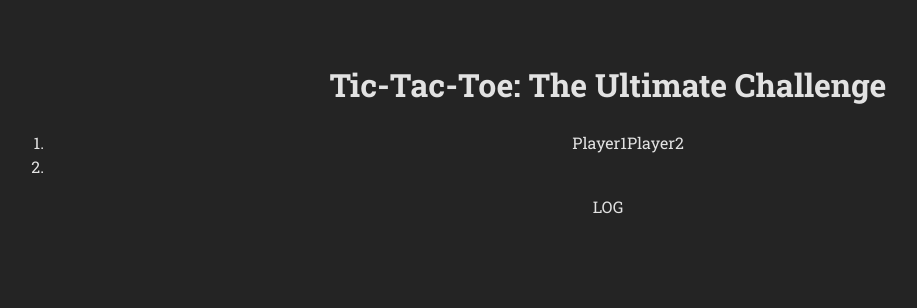
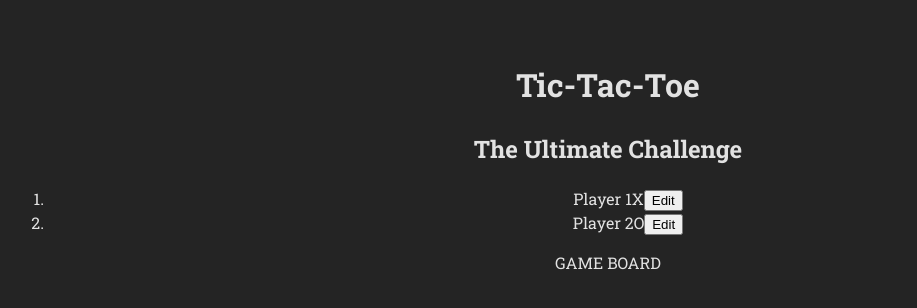
Before and after one commit to KozerT/Tic-Tac-Toe, a React (Vite) app: page / in a window 1280 px wide. Shown: the top 308 px of the page, without its empty margins (32-949 px from the left). Built offline with nearby package versions, Linux system fonts and the light colour scheme; a web font is replaced by a local one.

Commit message:
feat: Implement Player component

```diff
--- a/src/App.jsx
+++ b/src/App.jsx
@@ -1,19 +1,18 @@
 import "./App.css";
+import Player from "./components/Player";
 
 function App() {
   return (
     <>
-      <h1>Tic-Tac-Toe: The Ultimate Challenge</h1>
+      <h1>Tic-Tac-Toe</h1>
+      <h2>The Ultimate Challenge</h2>
       <div id="game-container">
         <ol id="players">
-          <li>
-            <span className="player-name">Player1</span>
-            <span className="player-name">Player2</span>
-          </li>
-          <li></li>
+          <Player name="Player 1" symbol="X" />
+          <Player name="Player 2" symbol="O" />
         </ol>
+        GAME BOARD
       </div>
-      LOG
     </>
   );
 }
--- /dev/null
+++ b/src/components/Player.jsx
@@ -0,0 +1,27 @@
+import React, { useState } from "react";
+
+const Player = ({ name, symbol }) => {
+  const [isEditing, setIsEditing] = useState(false);
+
+  const handleEditClick = () => {
+    setIsEditing((prev) => !prev);
+  };
+
+  let playerName = <span className="player-name">{name}</span>;
+
+  if (isEditing) {
+    playerName = <input type="text" required value={name} />;
+  }
+
+  return (
+    <li>
+      <span className="player">
+        {playerName}
+        <span className="player-name">{symbol}</span>
+      </span>
+      <button onClick={handleEditClick}>{isEditing ? "Save" : "Edit"}</button>
+    </li>
+  );
+};
+
+export default Player;
```
